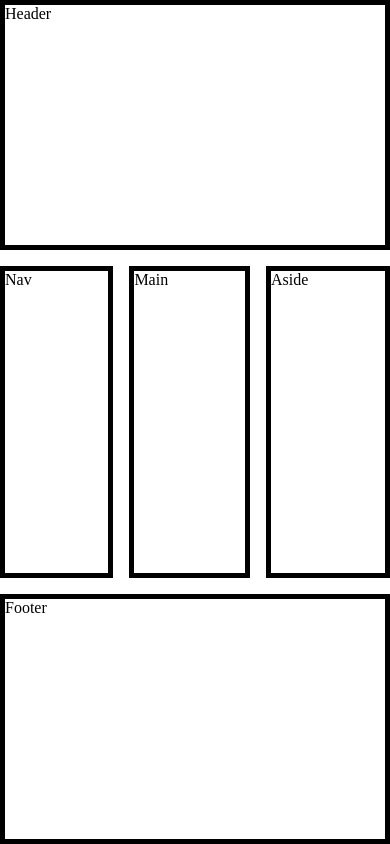
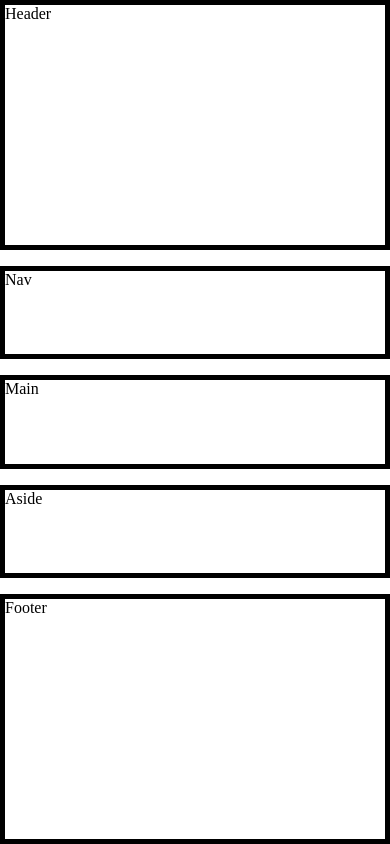
Before and after one commit to adrianhelllo/ikt_grid_layouts, a plain HTML site: page index.html in a window 390 px wide. Drawn offline with Linux system fonts and the light colour scheme.

Commit message:
first layout responsive

```diff
--- a/index.css
+++ b/index.css
@@ -23,3 +23,15 @@ nav { grid-area: n; }
 main { grid-area: m; }
 aside { grid-area: a; }
 footer { grid-area: f; }
+
+@media screen and (max-width: 980px) {
+    body {
+        grid-template-areas: "h"
+                            "n"
+                            "m"
+                            "a"
+                            "f";
+
+        grid-template-rows: 250px repeat(3, 1fr) 250px;
+    }
+}
```
